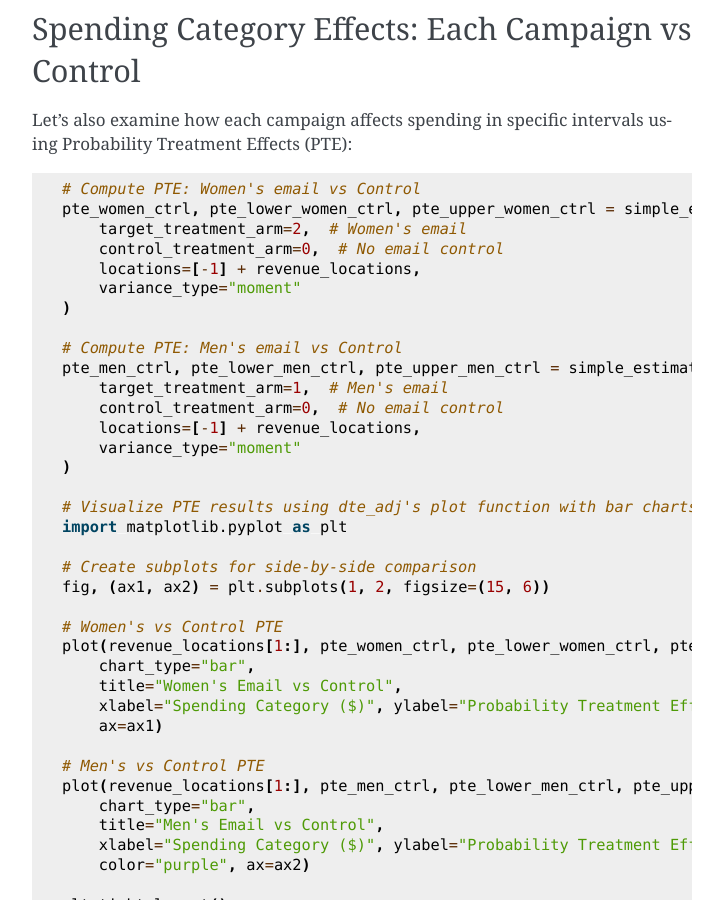
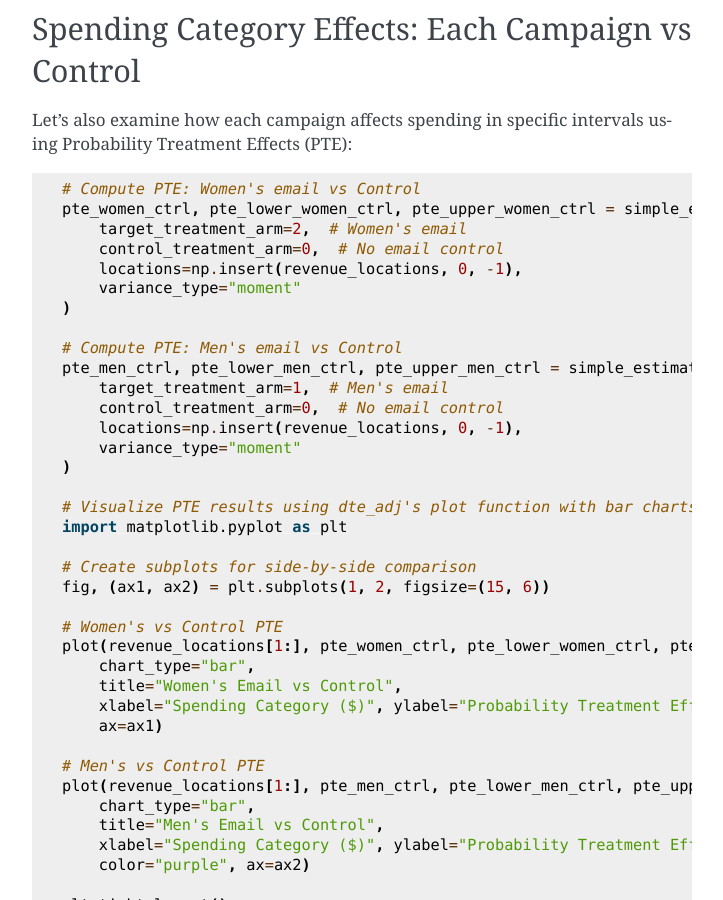
Before and after one commit to CyberAgentAILab/python-dte-adjustment, a Sphinx documentation site: the page built from docs/source/tutorials/hillstrom.rst, in a window 1280 px wide and 900 px high, scrolled down 3592 px. Shown: the whole window, without its empty margins (388-1111 px from the left). Built offline with Sphinx 7.4.7, drawn with Linux system fonts in a browser that asks for light colours; some of the changed text lies outside the part shown.

Commit message:
Replace list+ndarray concatenation with numpy operations in tutorials (#91)
* Initial plan

* Replace list+ndarray with np.insert for clearer numpy operations in tutorials

Co-authored-by: TomeHirata <33407409+TomeHirata@users.noreply.github.com>

---------

Co-authored-by: copilot-swe-agent[bot] <198982749+Copilot@users.noreply.github.com>
Co-authored-by: TomeHirata <33407409+TomeHirata@users.noreply.github.com>

```diff
--- a/docs/source/tutorials/hillstrom.rst
+++ b/docs/source/tutorials/hillstrom.rst
@@ -142,7 +142,7 @@ Let's also examine how each campaign affects spending in specific intervals usin
     pte_women_ctrl, pte_lower_women_ctrl, pte_upper_women_ctrl = simple_estimator.predict_pte(
         target_treatment_arm=2,  # Women's email
         control_treatment_arm=0,  # No email control
-        locations=[-1] + revenue_locations,
+        locations=np.insert(revenue_locations, 0, -1),
         variance_type="moment"
     )
 
@@ -150,7 +150,7 @@ Let's also examine how each campaign affects spending in specific intervals usin
     pte_men_ctrl, pte_lower_men_ctrl, pte_upper_men_ctrl = simple_estimator.predict_pte(
         target_treatment_arm=1,  # Men's email
         control_treatment_arm=0,  # No email control
-        locations=[-1] + revenue_locations,
+        locations=np.insert(revenue_locations, 0, -1),
         variance_type="moment"
     )
 
@@ -272,14 +272,14 @@ Revenue Category Analysis with PTE
     pte_simple, pte_lower_simple, pte_upper_simple = simple_estimator.predict_pte(
         target_treatment_arm=1,  # Women's email
         control_treatment_arm=0,  # Men's email
-        locations=[-1] + revenue_locations,
+        locations=np.insert(revenue_locations, 0, -1),
         variance_type="moment"
     )
 
     pte_ml, pte_lower_ml, pte_upper_ml = ml_estimator.predict_pte(
         target_treatment_arm=1,  # Women's email
         control_treatment_arm=0,  # Men's email
-        locations=[-1] + revenue_locations,
+        locations=np.insert(revenue_locations, 0, -1),
         variance_type="moment"
     )
 
```
Also changed, not shown: docs/source/tutorials/oregon.rst (+4 -4 lines).
